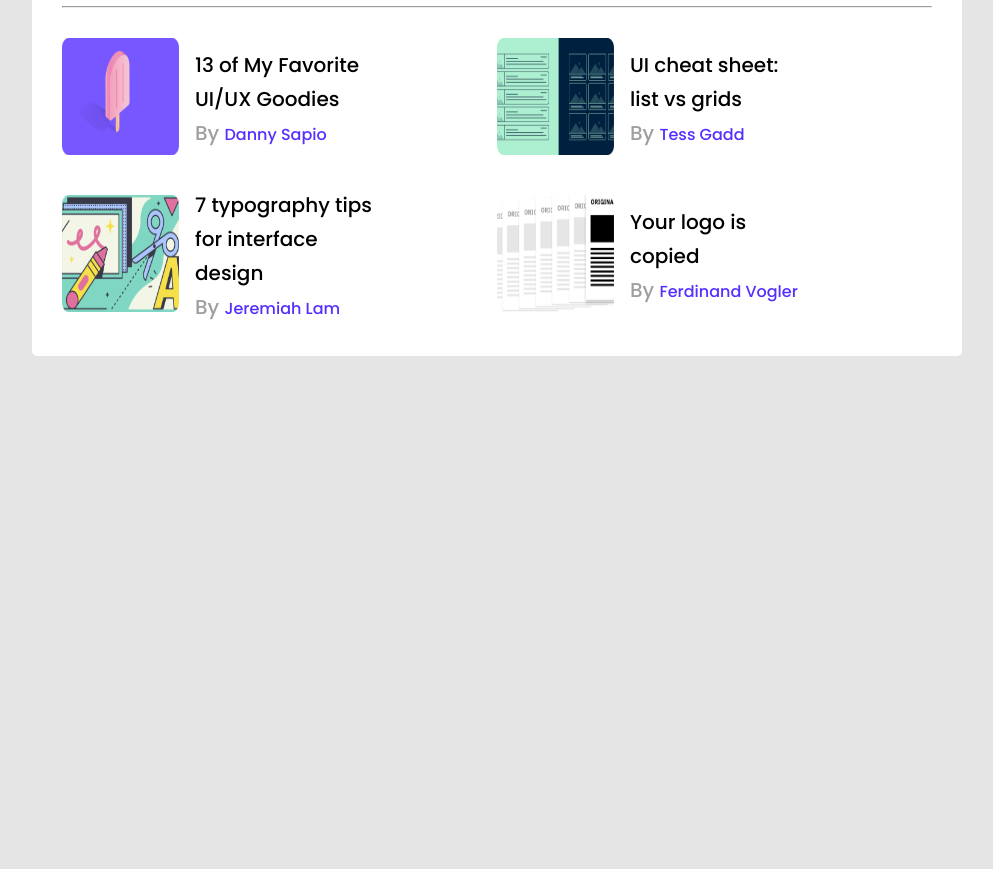
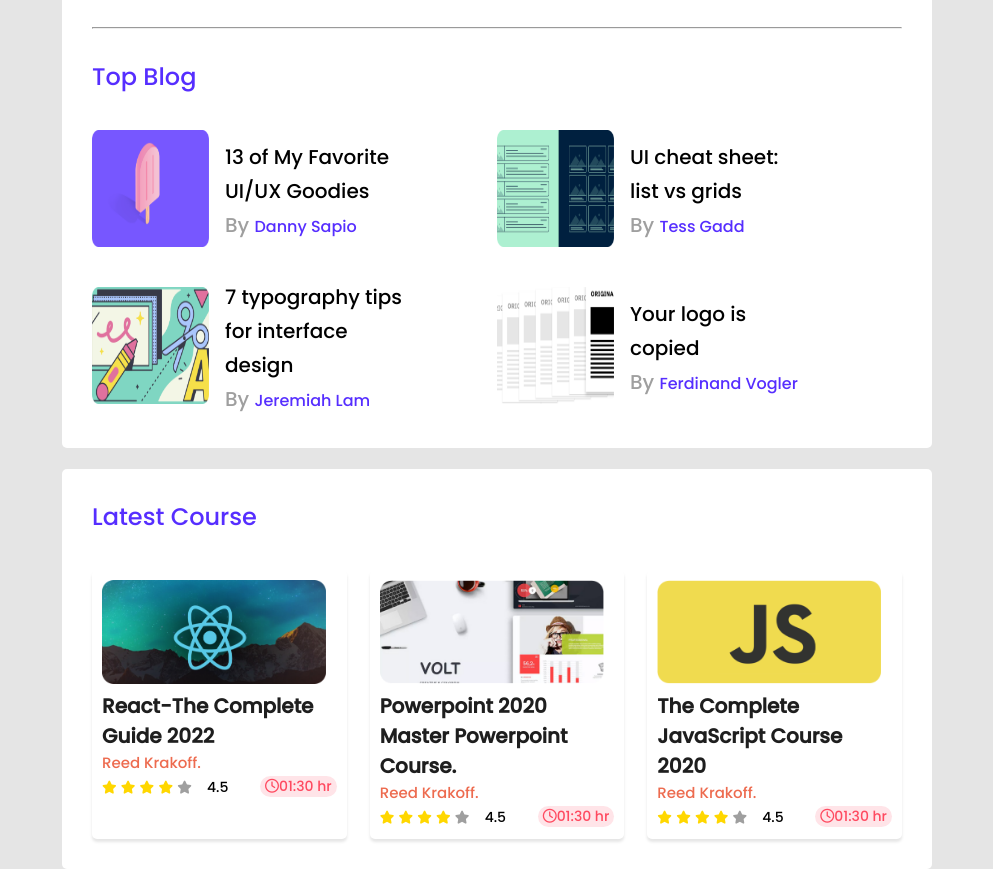
Before and after one commit to Tasnim-Bahar-Samir/leader-board, a plain HTML site: page index.html in a window 1280 px wide. Shown: the part 266-1135 px from the top of the page, without its empty margins (143-1136 px from the left). Before the commit the page ends 800 px from the top, so only its background shows below. Drawn offline with Linux system fonts and the light colour scheme.

Commit message:
added courses section

```diff
--- a/index.html
+++ b/index.html
@@ -6,6 +6,7 @@
     <meta name="viewport" content="width=device-width, initial-scale=1.0">
     <title>Leader Board</title>
     <link rel="stylesheet" href="style.css">
+    <link rel="stylesheet" href="https://cdnjs.cloudflare.com/ajax/libs/font-awesome/6.1.1/css/all.min.css" integrity="sha512-KfkfwYDsLkIlwQp6LFnl8zNdLGxu9YAA1QvwINks4PhcElQSvqcyVLLD9aMhXd13uQjoXtEKNosOWaZqXgel0g==" crossorigin="anonymous" referrerpolicy="no-referrer" />
 </head>
 <body>
     <main>
@@ -41,6 +42,9 @@
             </div>
             <hr>
             <div class="top-blog">
+                <h2 class="sec-title">
+                    Top Blog
+                </h2>
                 <div class="blogs">
                     <div class="blog">
                         <div>
@@ -89,6 +93,59 @@
                 </div>
             </div>
         </section>
+        <section class="container">
+            <h2 class="sec-title">Latest Course</h2>
+            <div class="courses">
+                <article class="course">
+                    <img src="images/courses/course-1.png" alt="">
+                    <h3>React-The Complete Guide 2022</h3>
+                    <p>Reed Krakoff.</p>
+                    <div class="course-info">
+                        <div >
+                            <i class="fa-solid fa-star"></i>
+                            <i class="fa-solid fa-star"></i>
+                            <i class="fa-solid fa-star"></i>
+                            <i class="fa-solid fa-star"></i>
+                            <i class="fa-solid fa-star diff"></i>
+                            <span>4.5</span>
+                        </div>
+                         <p class="clock"><i class="fa-regular fa-clock"></i>01:30 hr</p>
+                    </div>
+                </article>
+                <article class="course">
+                    <img src="images/courses/course-2.png" alt="">
+                    <h3>Powerpoint 2020 Master Powerpoint Course.</h3>
+                    <p>Reed Krakoff.</p>
+                    <div class="course-info">
+                        <div >
+                            <i class="fa-solid fa-star"></i>
+                            <i class="fa-solid fa-star"></i>
+                            <i class="fa-solid fa-star"></i>
+                            <i class="fa-solid fa-star"></i>
+                            <i class="fa-solid fa-star diff"></i>
+                            <span>4.5</span>
+                        </div>
+                         <p class="clock" ><i class="fa-regular fa-clock"></i>01:30 hr</p>
+                    </div>
+                </article>
+                <article class="course">
+                    <img src="images/courses/course-3.png" alt="">
+                    <h3>The Complete JavaScript Course 2020</h3>
+                    <p>Reed Krakoff.</p>
+                    <div class="course-info">
+                        <div >
+                            <i class="fa-solid fa-star"></i>
+                            <i class="fa-solid fa-star"></i>
+                            <i class="fa-solid fa-star"></i>
+                            <i class="fa-solid fa-star"></i>
+                            <i class="fa-solid fa-star diff"></i>
+                            <span>4.5</span>
+                        </div>
+                         <p  class="clock"><i class="fa-regular fa-clock"></i>01:30 hr</p>
+                    </div>
+                </article>
+            </div>
+        </section>
     </main>
 </body>
 </html>
--- a/style.css
+++ b/style.css
@@ -6,6 +6,7 @@
 *{
     margin: 0;
     padding: 0;
+    box-sizing: border-box;
 }
 
 /* -------------
@@ -21,7 +22,8 @@ body{
     background-color: #fff;
     margin: auto;
     border-radius: 5px;
-
+    margin-top: 21px;
+    padding: 30px;
 }
 
 .sec-title{
@@ -35,7 +37,7 @@ body{
     top section
 ------------- */
 .top-sec{
-    padding: 30px;
+
 }
 
 .players{
@@ -88,3 +90,55 @@ hr{
     align-items: center;
     gap: 0 16px;
 }
+
+
+/* ---------------
+course section
+------------- --*/
+.courses{
+    display: grid;
+    grid-template-columns: repeat(3,1fr);
+    grid-column-gap: 23px;
+}
+.course{
+    box-shadow: 0 3px 3px rgba(0, 0, 0, .1);
+    padding: 10px;
+    border-radius: 5px;
+}
+.courses .course>img{
+    width: 224px;
+    height: 104px;
+}
+.courses .course h3{
+    font-size: 20px;
+    color: #1E1E1E;
+}
+.courses .course>p{
+    font-size: 15px;
+    color: #ED6B4F;
+
+}
+
+.course-info{
+    display: flex;
+    align-items: center;
+    justify-content: space-between;
+}
+.course-info div span{
+    margin-left: 11px;
+    font-size: 14px;
+}
+.fa-star{
+    font-size: 13px;
+    color: gold;
+}
+.diff{
+    color: #9F9F9F;
+}
+.clock{
+    font-size: 14px;
+    color: #FF4A60;
+    background-color: #FFE4E8;
+    padding:0 5px;
+    border-radius: 14px;
+}
```
